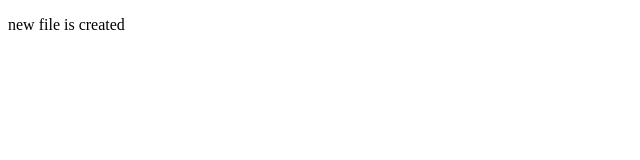
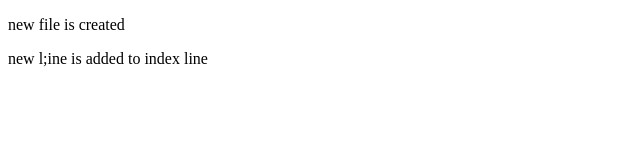
Before and after one commit to reihaneh-b60/project3, a plain HTML site: page index.html in a window 1280 px wide. Shown: the whole page, without its empty margins (0-640 px from the left). Drawn offline with Linux system fonts and the light colour scheme.

Commit message:
two files are changed

```diff
--- a/index.html
+++ b/index.html
@@ -8,5 +8,6 @@
 </head>
 <body>
     <p>new file is created </p>
+    <p> new l;ine is added to index line</p>
 </body>
 </html>
```
Also changed, not shown: page2.html (+1 -0 lines).
